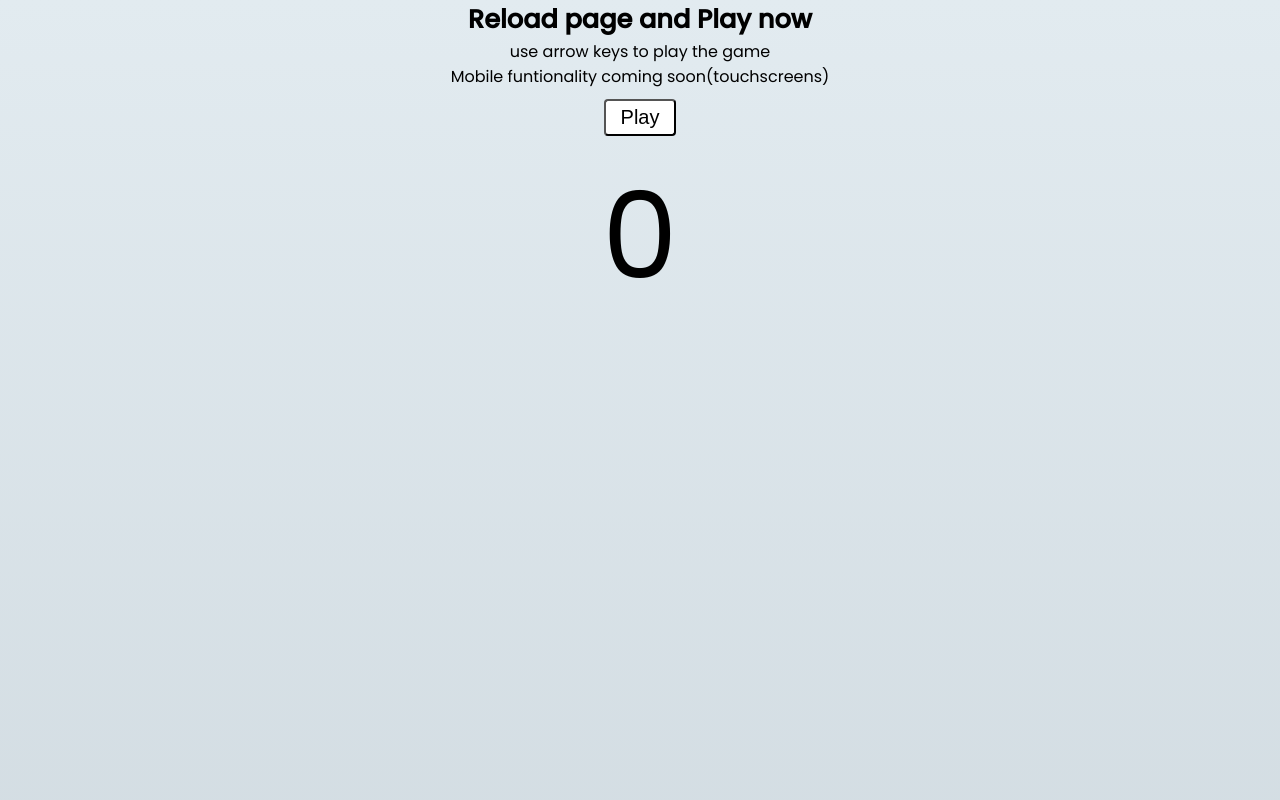
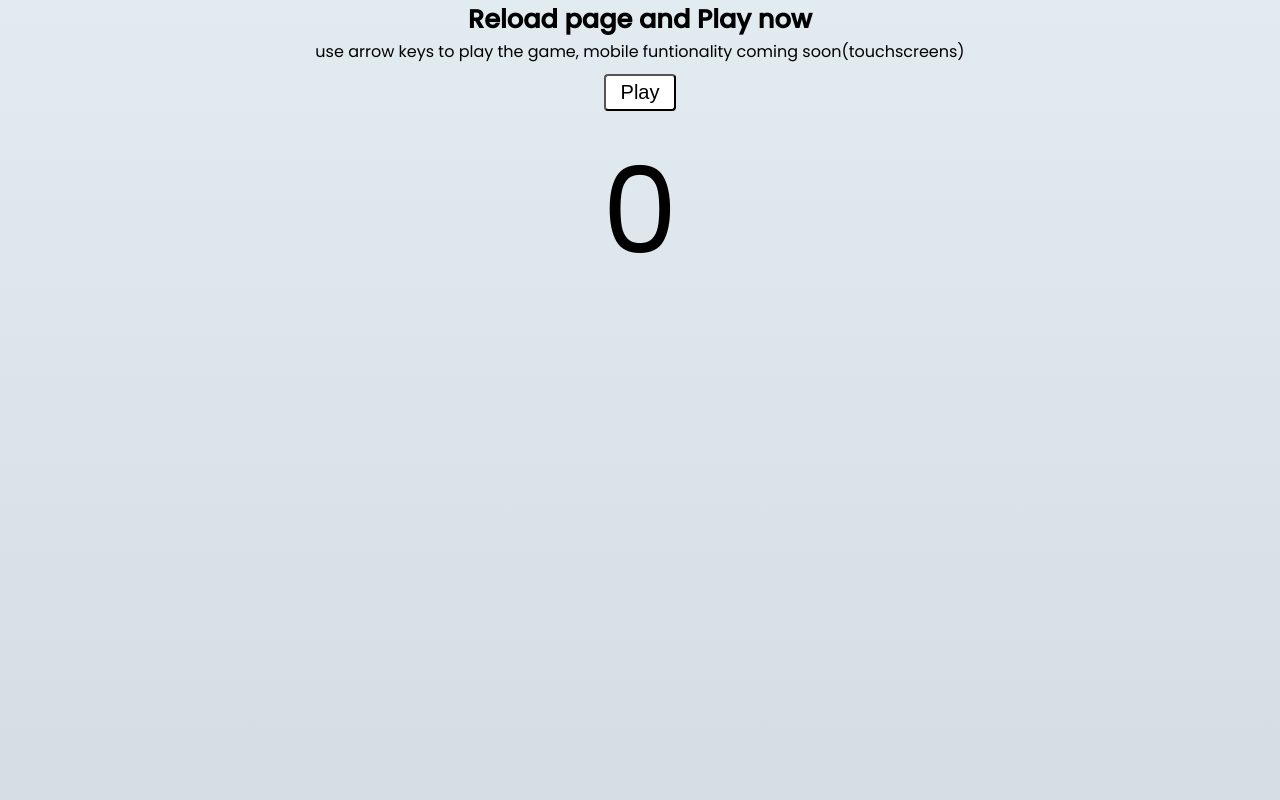
Before and after one commit to khethelogp/snake-game, a plain HTML site: page index.html in a window 1280 px wide. Shown: the top 800 px of the page. Drawn offline with Linux system fonts and the light colour scheme.

Commit message:
Update index.html

```diff
--- a/index.html
+++ b/index.html
@@ -15,8 +15,7 @@
 
     <div class="snake-game">
         <h3 class="play">Reload page and Play now</h3>
-        <p>use arrow keys to play the game</p>
-        <p>Mobile funtionality coming soon(touchscreens)</p>
+        <p>use arrow keys to play the game, mobile funtionality coming soon(touchscreens)</p>
         <button id="playBtn" class=" btn ">Play </button>
         <div id="score">0</div>
         <div class="canvas">
```
